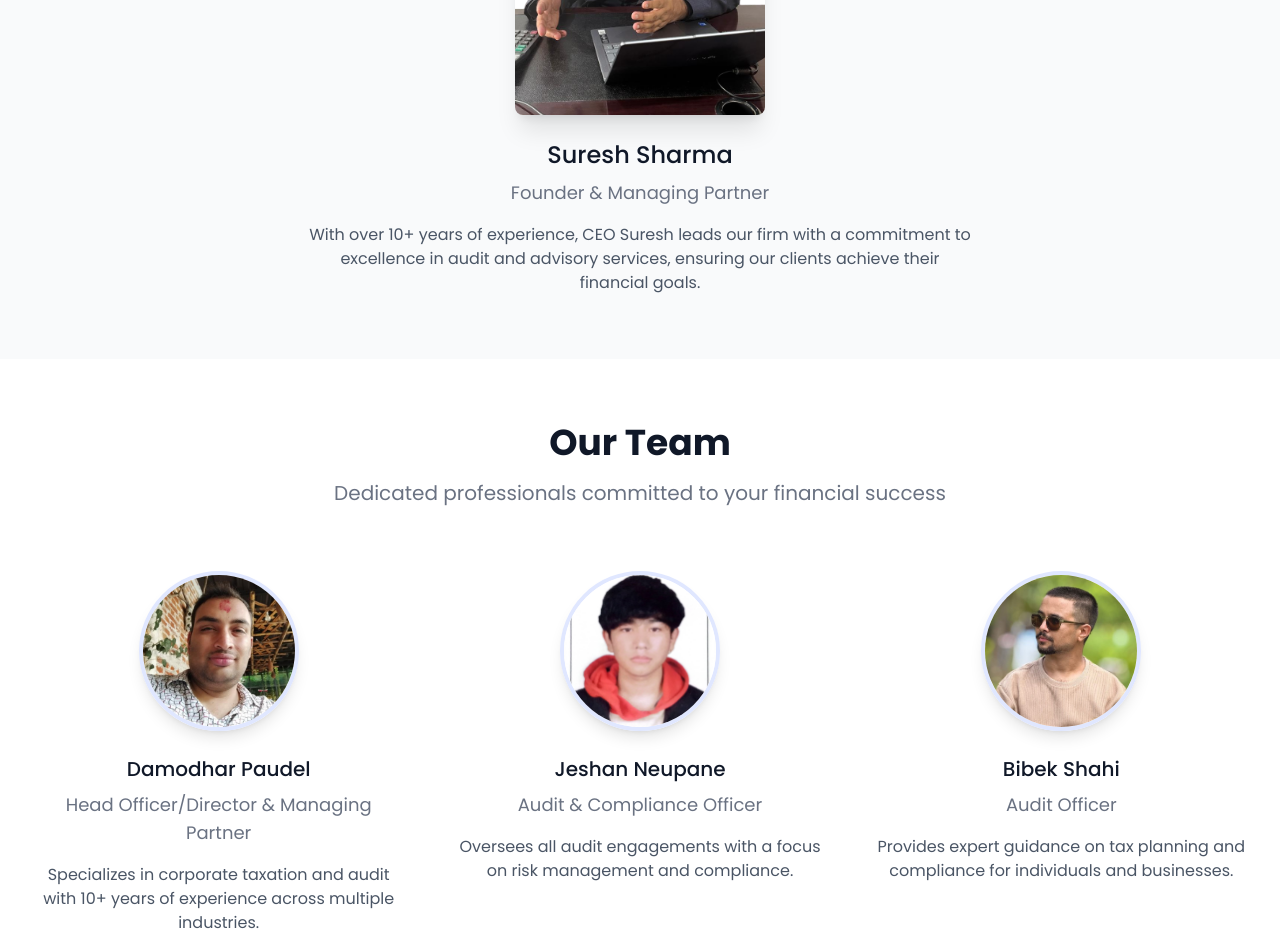
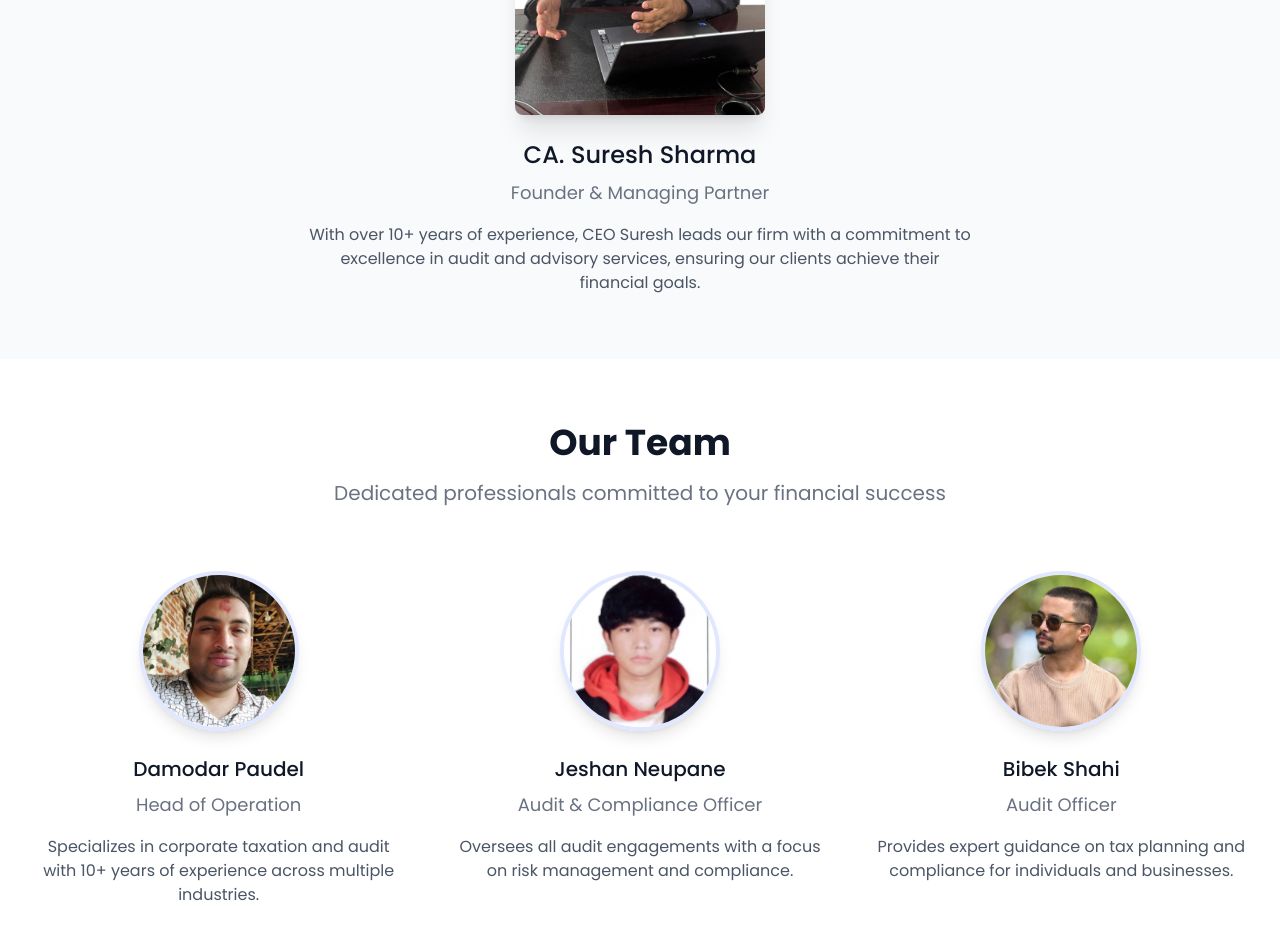
Before and after one commit to Designer-PEG/ssureshandassociates, a React (Vite) app: page /about in a window 1280 px wide. Shown: the part 3080-4032 px from the top of the page. Built offline with nearby package versions, Linux system fonts and the light colour scheme.

Commit message:
edited some details

```diff
--- a/src/pages/About.jsx
+++ b/src/pages/About.jsx
@@ -257,7 +257,7 @@ export default function AboutUs() {
           {/* Text content */}
           <div className="mt-6 text-center w-full">
             <h3 className="text-2xl font-medium text-gray-900 transition-all duration-300 group-hover:text-indigo-700">
-              Suresh Sharma
+              CA. Suresh Sharma
             </h3>
             <p className="text-lg text-gray-500 mt-2 transition-all duration-300 group-hover:text-indigo-600">
               Founder & Managing Partner
@@ -295,8 +295,8 @@ export default function AboutUs() {
                     alt="Damodhar Paudel"
                   />
                 </div>
-                <h3 className="mt-6 text-xl font-medium text-gray-900 transition-all duration-300 hover:text-indigo-700">Damodhar Paudel</h3>
-                <p className="text-lg text-gray-500 mt-2 transition-all duration-300 hover:text-indigo-600">Head Officer/Director & Managing Partner</p>
+                <h3 className="mt-6 text-xl font-medium text-gray-900 transition-all duration-300 hover:text-indigo-700">Damodar Paudel</h3>
+                <p className="text-lg text-gray-500 mt-2 transition-all duration-300 hover:text-indigo-600">Head of Operation</p>
                 <p className="mt-4 text-base text-gray-600 transition-all duration-300 hover:text-gray-700">
                   Specializes in corporate taxation and audit with 10+ years of experience across multiple industries.
                 </p>
```
